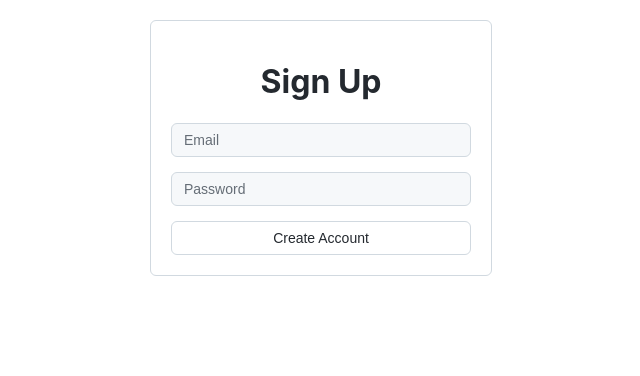
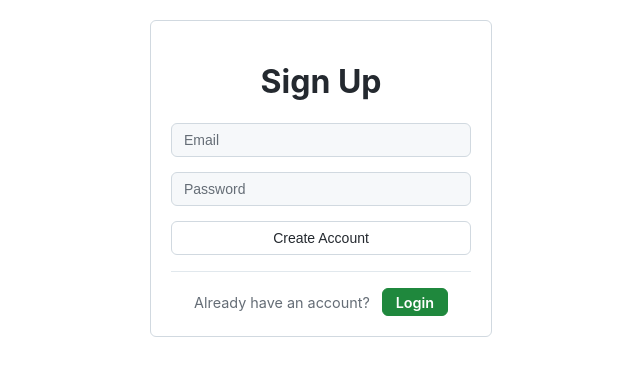
Before and after one commit to Mahir-Hussain/CodeNest, a React (Vite) app in the folder frontend/: page /Signup in a window 1280 px wide. Shown: the top 376 px of the page, without its empty margins (319-959 px from the left). Built offline with nearby package versions, Linux system fonts and the light colour scheme.

Commit message:
Sign up page changes

```diff
--- a/frontend/src/Components/Signup.jsx
+++ b/frontend/src/Components/Signup.jsx
@@ -1,6 +1,7 @@
 import { useState } from 'react';
-import { useNavigate } from 'react-router-dom';
+import { useNavigate, Link } from 'react-router-dom';
 import Alert from './services/Alert';
+import './css/Signup.css';
 
 function SignUp() {
     const [email, setEmail] = useState("");
@@ -44,6 +45,9 @@ function SignUp() {
           <input type="password" placeholder="Password" value={password} onChange={(e) => setPassword(e.target.value)} required />
           <button type="submit">Create Account</button>
         </form>
+        <div className="auth-link">
+          <p>Already have an account? <Link to="/login">Login</Link></p>
+        </div>
       </div>
     </>
     );
--- a/frontend/src/Components/css/Home.css
+++ b/frontend/src/Components/css/Home.css
@@ -52,7 +52,7 @@
   color: #fff;
   border: 1px solid var(--btn-border);
   padding: 0.5rem 1rem;
-  border-radius: 4px;
+  border-radius: 8px;
   cursor: pointer;
   transition: background-color 0.2s ease;
 }
@@ -93,7 +93,7 @@
   color: #fff;
   border: none;
   padding: 0.75rem 1.5rem;
-  border-radius: 4px;
+  border-radius: 8px;
   cursor: pointer;
   transition: background-color 0.2s ease;
 }
--- /dev/null
+++ b/frontend/src/Components/css/Signup.css
@@ -0,0 +1,32 @@
+.auth-link {
+  text-align: center;
+  margin-top: 1rem;
+  padding-top: 1rem;
+  border-top: 1px solid #e1e8ed;
+}
+
+.auth-link p {
+  margin: 0;
+  color: #656d76;
+  font-size: 0.9rem;
+}
+
+.auth-link a {
+  background-color: #1f883d;
+  color: #ffffff;
+  text-decoration: none;
+  font-weight: 600;
+  padding: 0.3rem 0.8rem;
+  border-radius: 6px;
+  transition: all 0.2s ease;
+  display: inline-block;
+  margin-left: 0.5rem;
+  border: 1px solid #1f883d;
+}
+
+.auth-link a:hover {
+  background-color: #1a7f37;
+  border-color: #1a7f37;
+  color: #ffffff;
+  text-decoration: none;
+}
```
